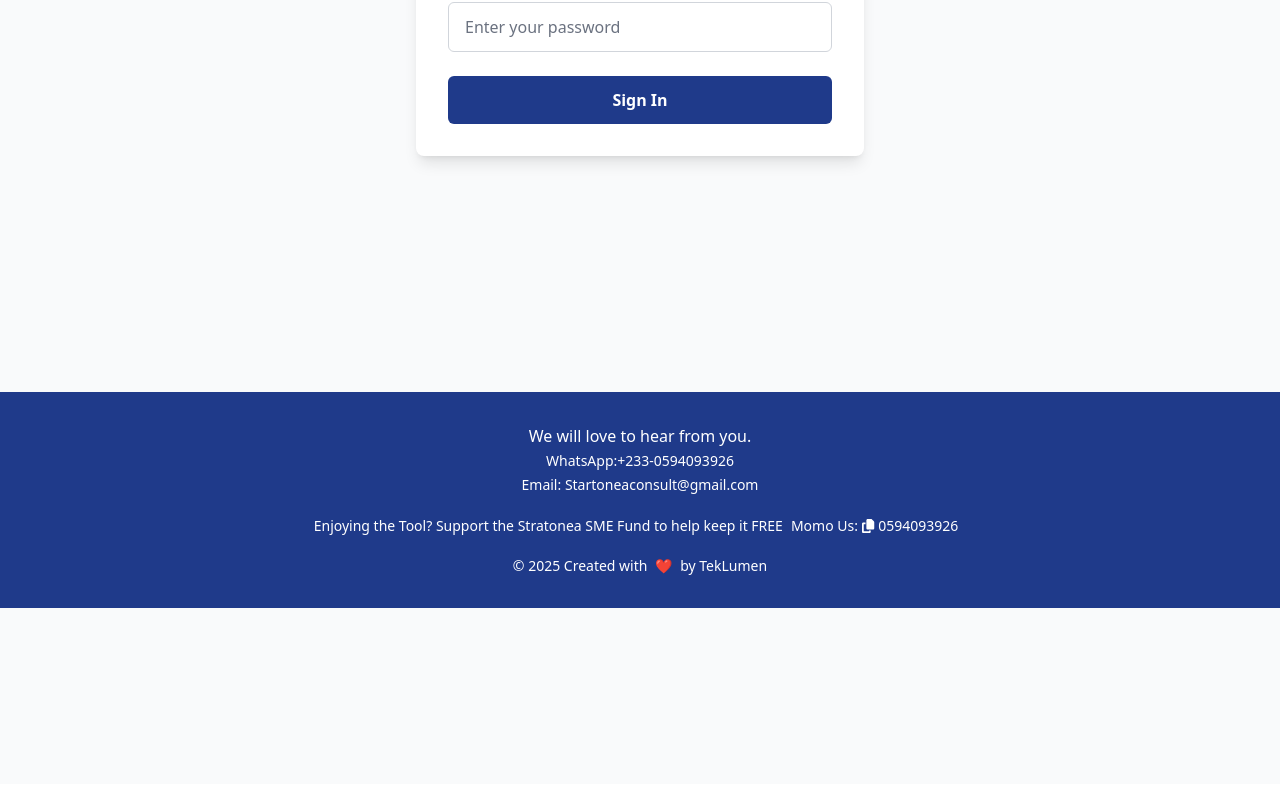
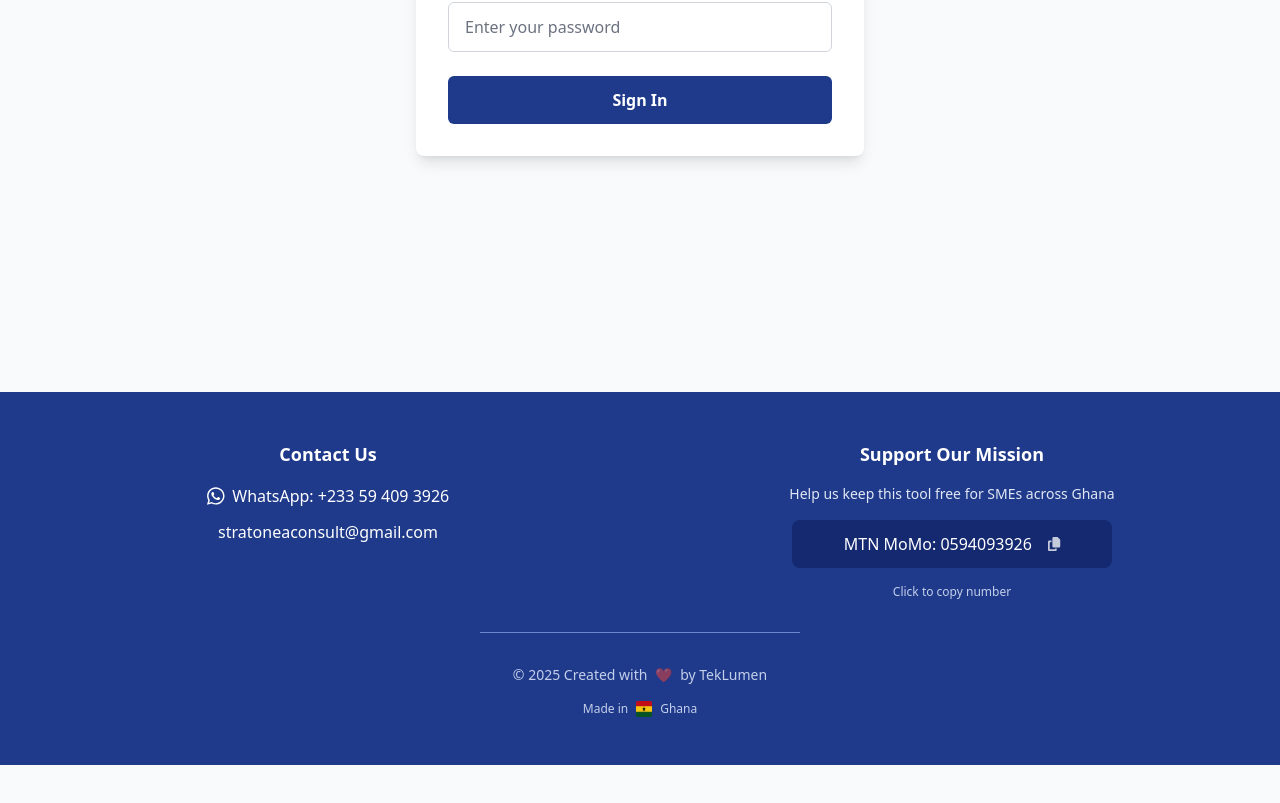
Before and after one commit to Benappiahpoku/Stratonea-Frontend-Starter-v1, a Vue app: page / in a window 1280 px wide. Shown: the part 520-1323 px from the top of the page. Built offline with nearby package versions, Linux system fonts and the light colour scheme.

Commit message:
footer-change-vercel-tracking

```diff
--- a/package.json
+++ b/package.json
@@ -25,6 +25,7 @@
     "@fortawesome/free-solid-svg-icons": "^6.7.2",
     "@fortawesome/vue-fontawesome": "^3.0.8",
     "@headlessui/vue": "^1.7.23",
+    "@vercel/analytics": "^1.5.0",
     "@vueuse/core": "^13.1.0",
     "axios-retry": "^4.5.0",
     "html2pdf.js": "^0.10.3",
--- a/src/components/layout/Footer.vue
+++ b/src/components/layout/Footer.vue
@@ -1,88 +1,74 @@
 <template>
-  <!-- Footer -->
   <footer class="bg-primary-600 text-white mt-auto mb-28">
-    <div class="max-w-7xl mx-auto px-4 sm:px-6 lg:px-8 py-8">
-      <div class="flex flex-col items-center space-y-4">
-        <!-- Social Icons
-        <div class="flex space-x-4">
-         <span>  We will love to hear from you - <a
-          href="mailto:Stratoneaconsult@gmail.com" >Click to email </a> </span>   <a
-            href="mailto:Stratoneaconsult@gmail.com"
-            class="text-white hover:text-white/80 transition-colors"
-          >
-            <svg
-              xmlns="http://www.w3.org/2000/svg"
-              class="h-6 w-6"
-              fill="none"
-              viewBox="0 0 24 24"
-              stroke="currentColor"
+    <!-- Main container with max width and padding -->
+    <div class="max-w-7xl mx-auto px-4 sm:px-6 lg:px-8 py-12">
+      <!-- Two-column grid: vertical on mobile, horizontal on desktop -->
+      <div class="grid grid-cols-1 md:grid-cols-2 gap-8 text-center">
+        <!-- Contact Section -->
+        <div class="space-y-4">
+          <h3 class="text-lg font-semibold">Contact Us</h3>
+          <div class="space-y-3">
+            <!-- WhatsApp -->
+            <a
+              href="https://wa.me/233594093926"
+              target="_blank"
+              rel="noopener noreferrer"
+              class="flex items-center justify-center gap-2 hover:text-primary-200 transition-colors"
             >
-              <path
-                stroke-linecap="round"
-                stroke-linejoin="round"
-                stroke-width="2"
-                d="M3 8l7.89 5.26a2 2 0 002.22 0L21 8M5 19h14a2 2 0 002-2V7a2 2 0 00-2-2H5a2 2 0 00-2 2v10a2 2 0 002 2z"
-              />
-            </svg>
-          </a>  <span>  <a
-            href="https://wa.me/0594093926"
-            target="_blank"
-            rel="noopener noreferrer">or &nbsp; Chat with us on </a>  </span>
-          <a
-            href="https://wa.me/0594093926"
-            target="_blank"
-            rel="noopener noreferrer"
-            class="text-white hover:text-white/80 transition-colors"
-          >
-            <svg
-              xmlns="http://www.w3.org/2000/svg"
-              class="h-6 w-6"
-              fill="currentColor"
-              viewBox="0 0 24 24"
+              <font-awesome-icon icon="fa-brands fa-whatsapp" class="text-xl" />
+              <span>WhatsApp: +233 59 409 3926</span>
+            </a>
+
+            <!-- Email -->
+            <a
+              href="mailto:stratoneaconsult@gmail.com"
+              class="flex items-center justify-center gap-2 hover:text-primary-200 transition-colors"
             >
-              <path
-                transform="translate(0,1)"
-                d="M13.601 2.326A7.854 7.854 0 0 0 7.994 0C3.627 0 .068 3.558.064 7.926c0 1.399.366 2.76 1.057 3.965L0 16l4.204-1.102a7.933 7.933 0 0 0 3.79.965h.004c4.368 0 7.926-3.558 7.93-7.93A7.898 7.898 0 0 0 13.6 2.326zM7.994 14.521a6.573 6.573 0 0 1-3.356-.92l-.24-.144-2.494.654.666-2.433-.156-.251a6.56 6.56 0 0 1-1.007-3.505c0-3.626 2.957-6.584 6.591-6.584a6.56 6.56 0 0 1 4.66 1.931 6.557 6.557 0 0 1 1.928 4.66c-.004 3.639-2.961 6.592-6.592 6.592zm3.615-4.934c-.197-.099-1.17-.578-1.353-.646-.182-.065-.315-.099-.445.099-.133.197-.513.646-.627.775-.114.133-.232.148-.43.05-.197-.1-.836-.308-1.592-.985-.59-.525-.985-1.175-1.103-1.372-.114-.198-.011-.304.088-.403.087-.088.197-.232.296-.346.1-.114.133-.198.198-.33.065-.134.034-.248-.015-.347-.05-.099-.445-1.076-.612-1.47-.16-.389-.323-.335-.445-.34-.114-.007-.247-.007-.38-.007a.729.729 0 0 0-.529.247c-.182.198-.691.677-.691 1.654 0 .977.71 1.916.81 2.049.098.133 1.394 2.132 3.383 2.992.47.205.84.326 1.129.418.475.152.904.129 1.246.08.38-.058 1.171-.48 1.338-.943.164-.464.164-.86.114-.943-.049-.084-.182-.133-.38-.232z"
-              />
-            </svg>
-          </a>
-
-        </div> -->
-
-        <!-- Social Icons -->
-
-        <div class="text-center">
-          <span class="text-md text-center"
-            >We will love to hear from you. <br /> </span>
-            <span class="text-sm">
-            <a href="https://wa.me/0594093926"
-            target="_blank"
-            rel="noopener noreferrer"> WhatsApp:+233-0594093926 </a><br />
-            <a  href="mailto:Stratoneaconsult@gmail.com">Email: Startoneaconsult@gmail.com </a>
-          </span>
+              <font-awesome-icon icon="fa-regular fa-envelope" class="text-xl" />
+              <span>stratoneaconsult@gmail.com</span>
+            </a>
+          </div>
         </div>
 
-        <!-- Support Us -->
-        <div class="text-center">
-          <span class="text-sm text-center"
-            >Enjoying the Tool? Support the Stratonea SME Fund to help keep it FREE</span
-          >
+        <!-- Support Section -->
+        <div class="space-y-4">
+          <h3 class="text-lg font-semibold">Support Our Mission</h3>
+          <p class="text-sm text-primary-100">
+            Help us keep this tool free for SMEs across Ghana
+          </p>
+
+          <!-- Mobile Money Button -->
           <button
             @click="copyToClipboard('0594093926')"
-            class="text-white text-sm hover:text-white focus:outline-none focus:ring-2 focus:ring-primary-500 rounded px-2 py-1"
+            class="w-full max-w-xs mx-auto flex items-center justify-center gap-2 px-6 py-3
+                   bg-primary-700 hover:bg-primary-800 rounded-lg transition-colors"
           >
-            <span class="flex text-sm items-center gap-1">
-              Momo Us:
-              <font-awesome-icon icon="fa-solid fa-copy" />
-              0594093926
-            </span>
+            <font-awesome-icon icon="fa-solid fa-mobile-screen" class="text-xl" />
+            <span>MTN MoMo: 0594093926</span>
+            <font-awesome-icon icon="fa-solid fa-copy" class="ml-2 text-sm opacity-75" />
           </button>
+          <p class="text-xs text-primary-200">Click to copy number</p>
         </div>
-        <!-- Copyright -->
-        <div class="text-center text-sm mt-4">
-          © 2025 Created with
-          <span class="mx-1">❤️</span>
+      </div>
+
+     <!-- Divider -->
+     <div class="border-t border-primary-500 my-8 max-w-xs mx-auto"></div>
+
+      <!-- Footer Bottom - Always Centered -->
+      <div class="text-center space-y-4">
+        <p class="text-sm text-primary-200">
+          © {{ new Date().getFullYear() }} Created with
+          <span class="mx-1 animate-pulse">❤️</span>
           by TekLumen
+        </p>
+        <div class="flex items-center justify-center gap-2 text-xs text-primary-200">
+          <span>Made in</span>
+            <img
+              src="/ghana-flag.png"
+              alt="Ghana Flag"
+              class="w-4 h-4 rounded-sm"
+            />
+            <span>Ghana</span>
         </div>
       </div>
     </div>
@@ -90,17 +76,30 @@
 </template>
 
 <script setup lang="ts">
-import { useToast } from '@/composables/useToast.ts'
+import { useToast } from '@/composables/useToast'
 
 const toast = useToast()
 
-// Copy to clipboard function
+// ===== [Fix] Updated Toast Function Calls =====
 async function copyToClipboard(text: string) {
   try {
     await navigator.clipboard.writeText(text)
-    toast.success('Copied to clipboard!')
+    // Fixed: Removed extra options object, using single message parameter
+    toast.success('MoMo number copied! Thank you for your support! 🙏')
   } catch (err) {
-    toast.error('Failed to copy. Please try manually.')
+    // Fixed: Removed extra options object, using single message parameter
+    toast.error('Could not copy number. Please try manually.')
   }
 }
 </script>
+
+<style scoped>
+.transition-transform {
+  transition-duration: 200ms;
+}
+
+/* Hover effect for interactive elements */
+a:hover, button:hover {
+  transform: translateY(-1px);
+}
+</style>
--- a/src/main.ts
+++ b/src/main.ts
@@ -8,6 +8,9 @@ import { FontAwesomeIcon } from './plugins/fontawesome.ts'
 import '@fortawesome/fontawesome-svg-core/styles.css'
 import Toast, { toastOptions } from './plugins/toast.ts'
 import 'vue-toastification/dist/index.css'
+
+// Import Vercel Analytics for pageview/event tracking
+import { inject } from "@vercel/analytics"
 
 
 // Import base components
@@ -41,5 +44,9 @@ app.use(Toast, toastOptions)
 app.use(pinia)
 app.use(router)
 
+// Initialize Vercel Analytics (tracks pageviews automatically)
+inject();
+
+
 // Mount the app
 app.mount('#app')
```
Also changed, not shown: public/ghana-flag.png (added), vercel.json (added), 1 other file (tests, documents, lock files or other folders).
